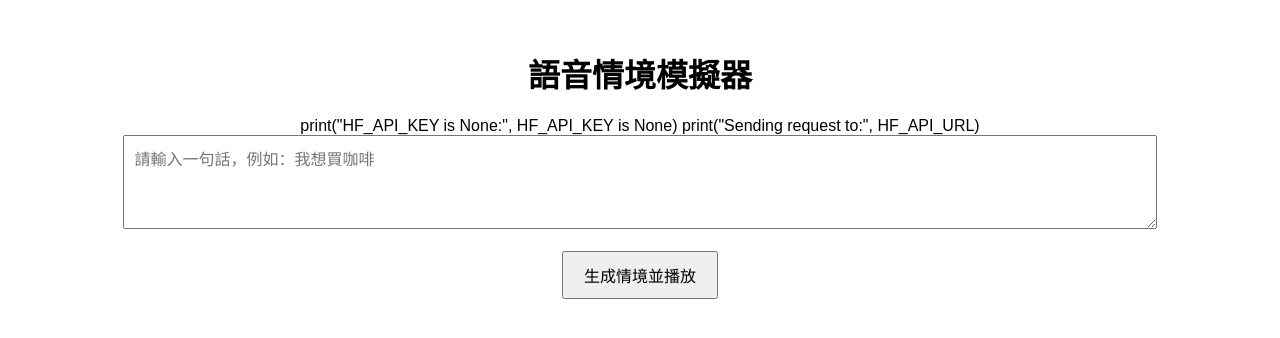
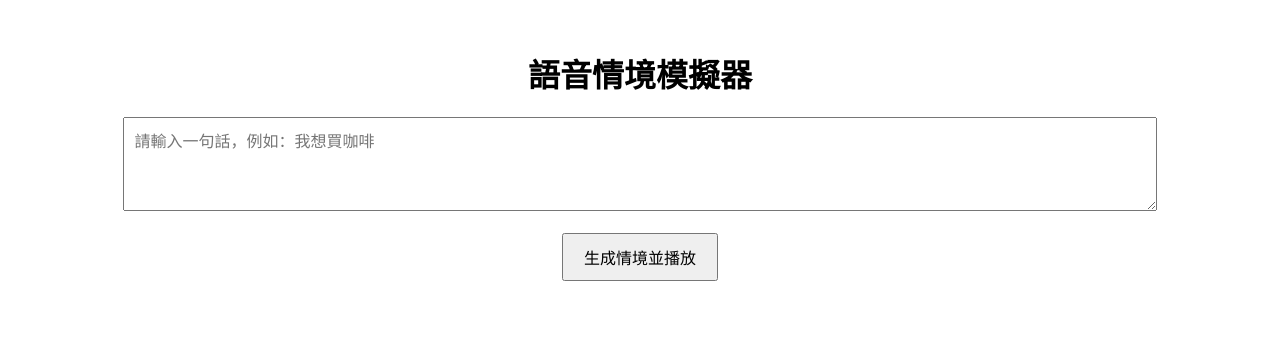
Before and after one commit to geogeolo/image-saas-lab, a plain HTML site: page frontend/dialogue.html in a window 1280 px wide. Drawn offline with Linux system fonts and the light colour scheme.

Commit message:
Update dialogue.html

```diff
--- a/frontend/dialogue.html
+++ b/frontend/dialogue.html
@@ -8,8 +8,6 @@
 </head>
 <body>
   <h1>語音情境模擬器</h1>
-  print("HF_API_KEY is None:", HF_API_KEY is None)
-  print("Sending request to:", HF_API_URL)
   <textarea id="dialogueInput" rows="4" cols="50" placeholder="請輸入一句話，例如：我想買咖啡"></textarea><br><br>
   <button onclick="simulateDialogue()">生成情境並播放</button>
 
```
